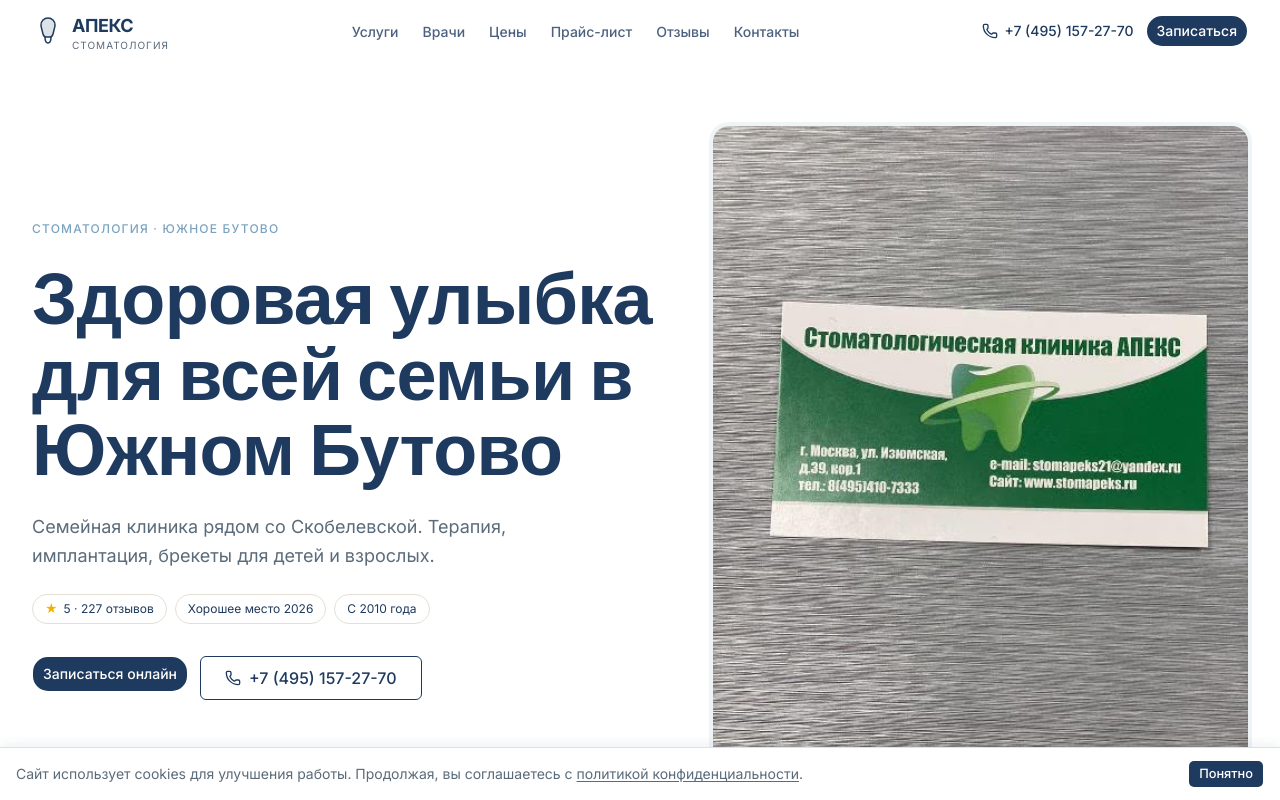
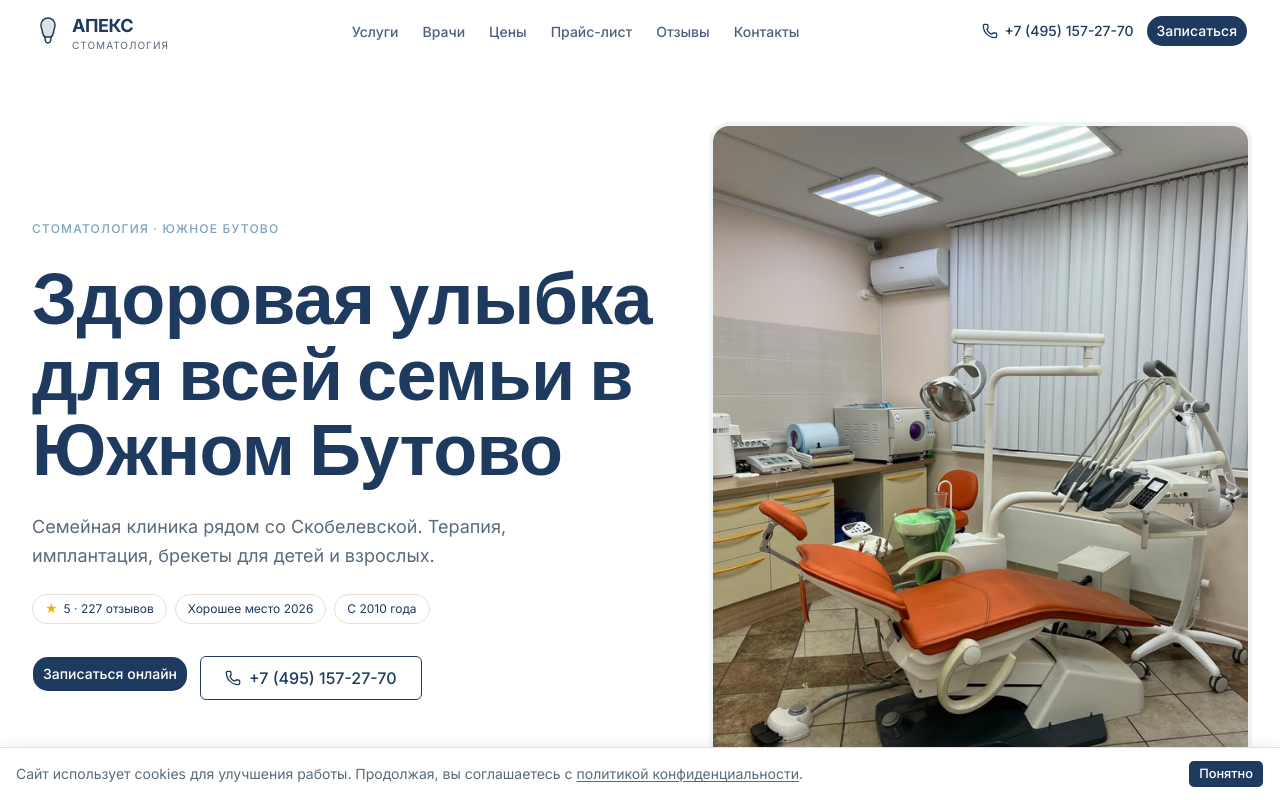
Before and after one commit to hosjpps/apex-dental-bytovo, a Next.js app: page / in a window 1280 px wide. Shown: the top 800 px of the page. Built offline with nearby package versions, Linux system fonts and the light colour scheme.

Commit message:
fix(hero): swap business-card photo for clinic-19 (treatment room); gallery uses Yandex hi-res only

```diff
--- a/components/sections/Gallery.tsx
+++ b/components/sections/Gallery.tsx
@@ -9,9 +9,11 @@
 } from '@/components/ui/dialog';
 import { ClinicImage } from '@/components/ClinicImage';
 
-const GALLERY_IMAGES = Array.from({ length: 12 }, (_, i) => ({
-  src: `/images/clinic/clinic-${String(i + 1).padStart(2, '0')}.jpg`,
-  alt: `Клиника АПЕКС — фото ${i + 1}`,
+// Use Yandex Maps photos (11-22): high-quality 1280x853/960x1280 shots.
+// Old-site photos (01-10) are low-res 480x640 (business cards, certificates) — skipped.
+const GALLERY_IMAGES = [11, 12, 13, 14, 15, 17, 18, 19, 20, 21, 22, 25].map((n) => ({
+  src: `/images/clinic/clinic-${String(n).padStart(2, '0')}.jpg`,
+  alt: `Клиника АПЕКС — интерьер ${n}`,
 }));
 
 export default function Gallery() {
--- a/components/sections/Hero.tsx
+++ b/components/sections/Hero.tsx
@@ -19,8 +19,8 @@
           {/* Photo — first on mobile, right on desktop */}
           <div className="order-first lg:order-last lg:col-span-6">
             <ClinicImage
-              src="/images/clinic/clinic-01.jpg"
-              alt="Интерьер клиники АПЕКС — стерильный современный кабинет в Южном Бутово"
+              src="/images/clinic/clinic-19.jpg"
+              alt="Кабинет стоматологии АПЕКС с современным креслом и оборудованием"
               priority
               sizes="(max-width: 1023px) 100vw, 46vw"
               className="w-full aspect-[4/5] object-cover rounded-[16px] ring-4 ring-accent-soft/40"
```
